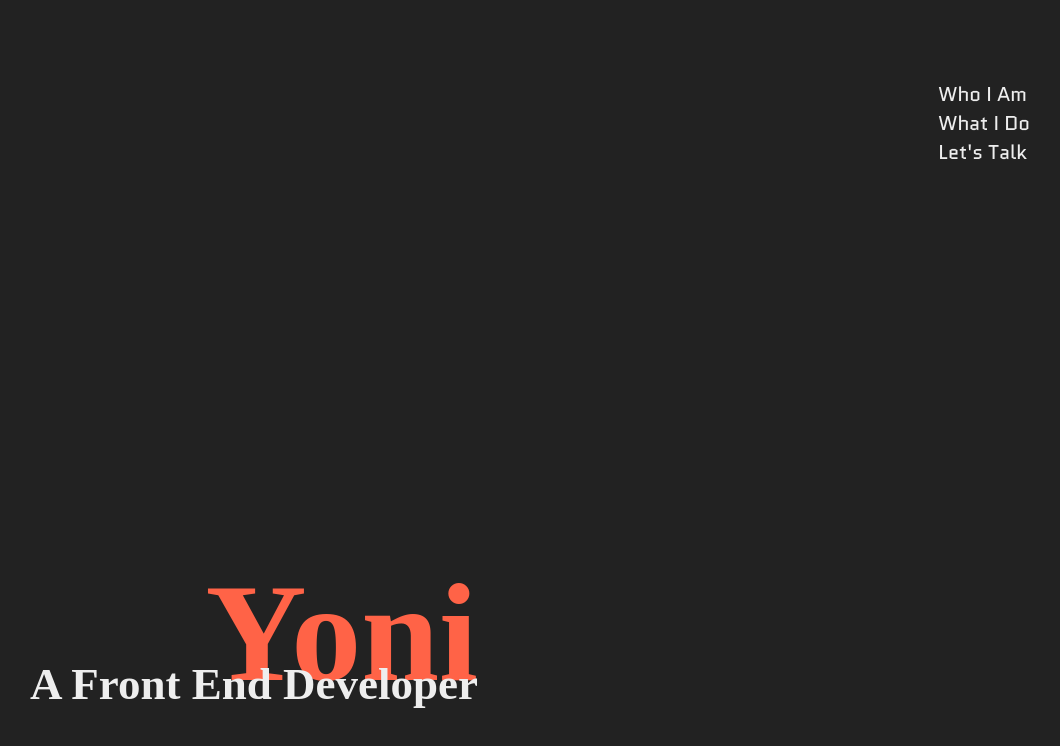
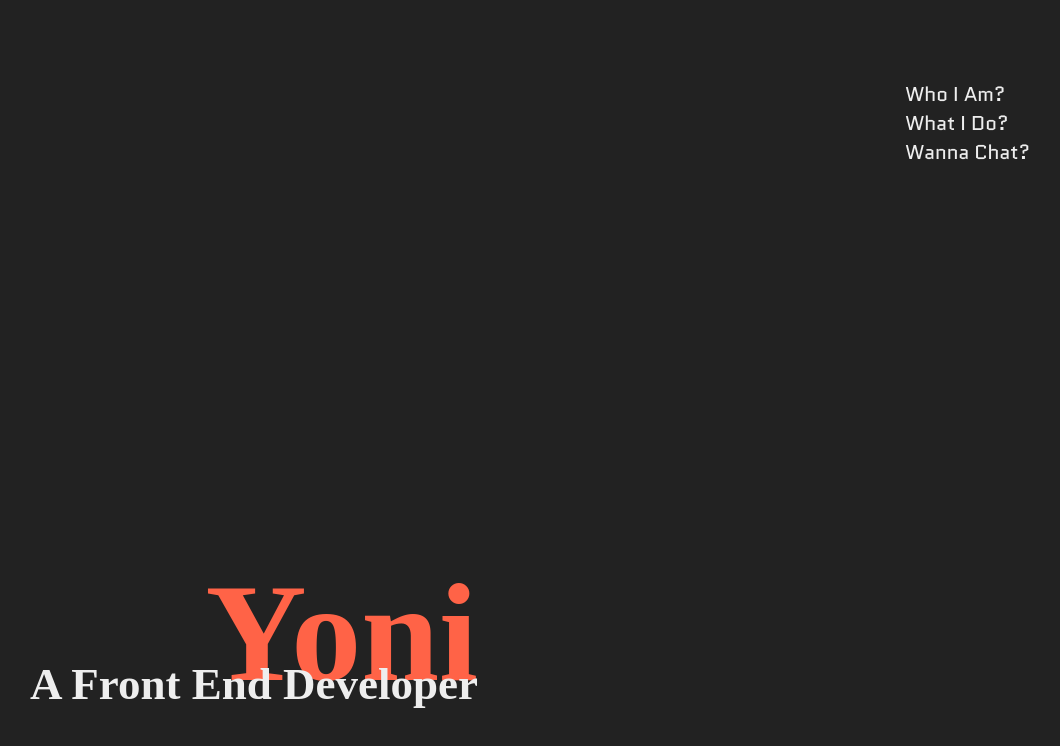
Before and after one commit to yoniakabecky/react-portfolio, a React (Create React App) app: page / in a window 1280 px wide. Shown: the top 746 px of the page, without its empty margins (110-1170 px from the left). Built offline with nearby package versions, Linux system fonts and the light colour scheme; a web font is replaced by a local one.

Commit message:
changed link name

```diff
--- a/src/component/Contact/Contact.jsx
+++ b/src/component/Contact/Contact.jsx
@@ -16,9 +16,10 @@ class Contact extends React.Component {
           <h1 className="red">{greeting()}</h1>
           <h4 className="textAlignCenter">
             Would you like to contact me?<br />
-            Please reach me on ⬇
+            Please reach me on <br />
+            ⬇
           </h4>
-          <div className="mt-2">
+          <div>
             <a href="https://www.linkedin.com/in/yoniakabecky/" rel="noopener noreferrer" target="_blank" className="social-icon linkedIn">
               <FontAwesomeIcon icon={faLinkedinIn} />
             </a>
--- a/src/component/Home/Home.jsx
+++ b/src/component/Home/Home.jsx
@@ -11,6 +11,7 @@ function Home() {
   });
 
   return (
+    <div id="container">
       <div className={cx("container", { justifyCenter: isMobile, alignItemCenter: isMobile })} style={{ height: "100vh" }}>
         <div className={cx({ left: !isMobile, nameWrapper: !isMobile, textAlignCenter: isMobile })}>
           <h1 id="myName" className="red font-accent">Yoni</h1>
@@ -18,16 +19,17 @@ function Home() {
         </div>
         <ul className={cx("linkWrapper", { right: !isMobile })}>
           <li>
-          <Link to="/about" className="links">Who I Am</Link>
+            <Link to="/about" className="links">Who I Am?</Link>
           </li>
           <li>
-          <Link to="/skills" className="links">What I Do</Link>
+            <Link to="/skills" className="links">What I Do?</Link>
           </li>
           <li>
-          <Link to="/contact" className="links">Let's Talk</Link>
+            <Link to="/contact" className="links">Wanna Chat?</Link>
           </li>
         </ul>
-    </div >
+      </div>
+    </div>
   );
 }
 
```
Lines whose indentation alone changed are shown as unchanged.
